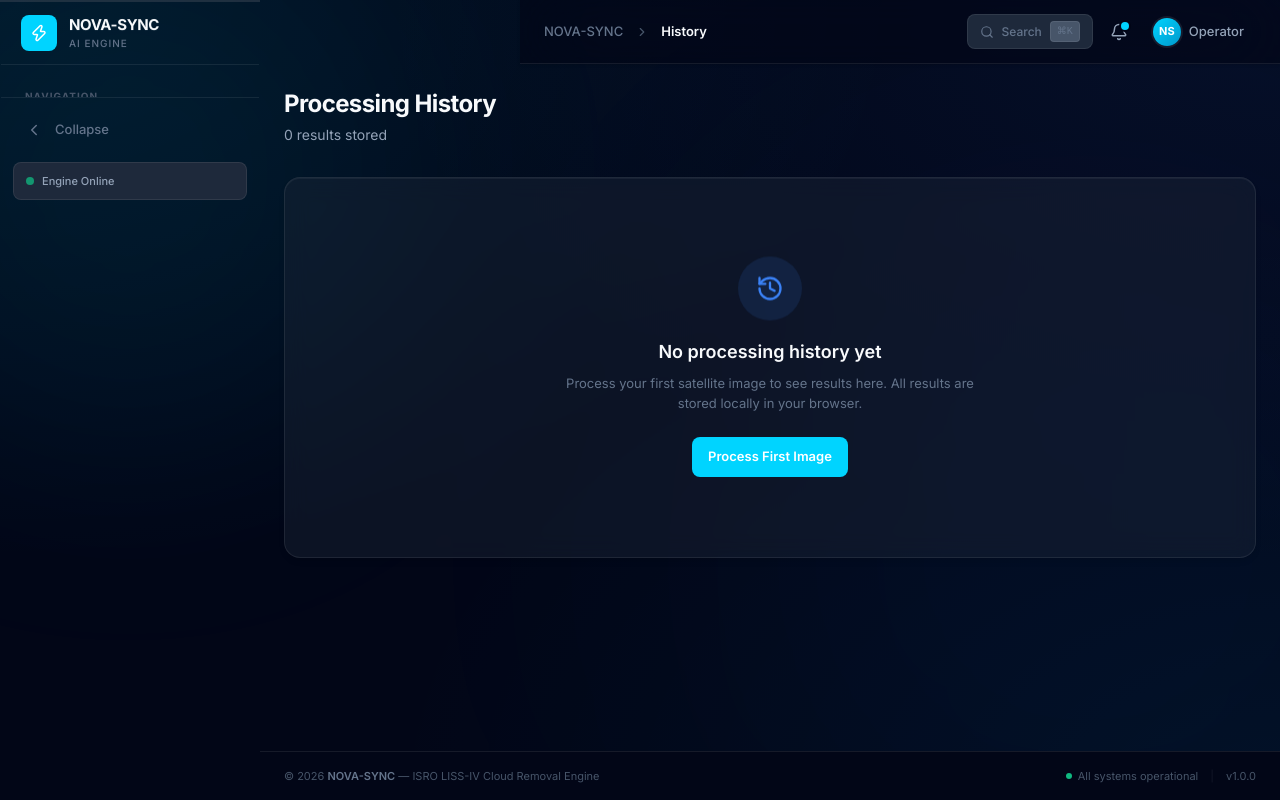
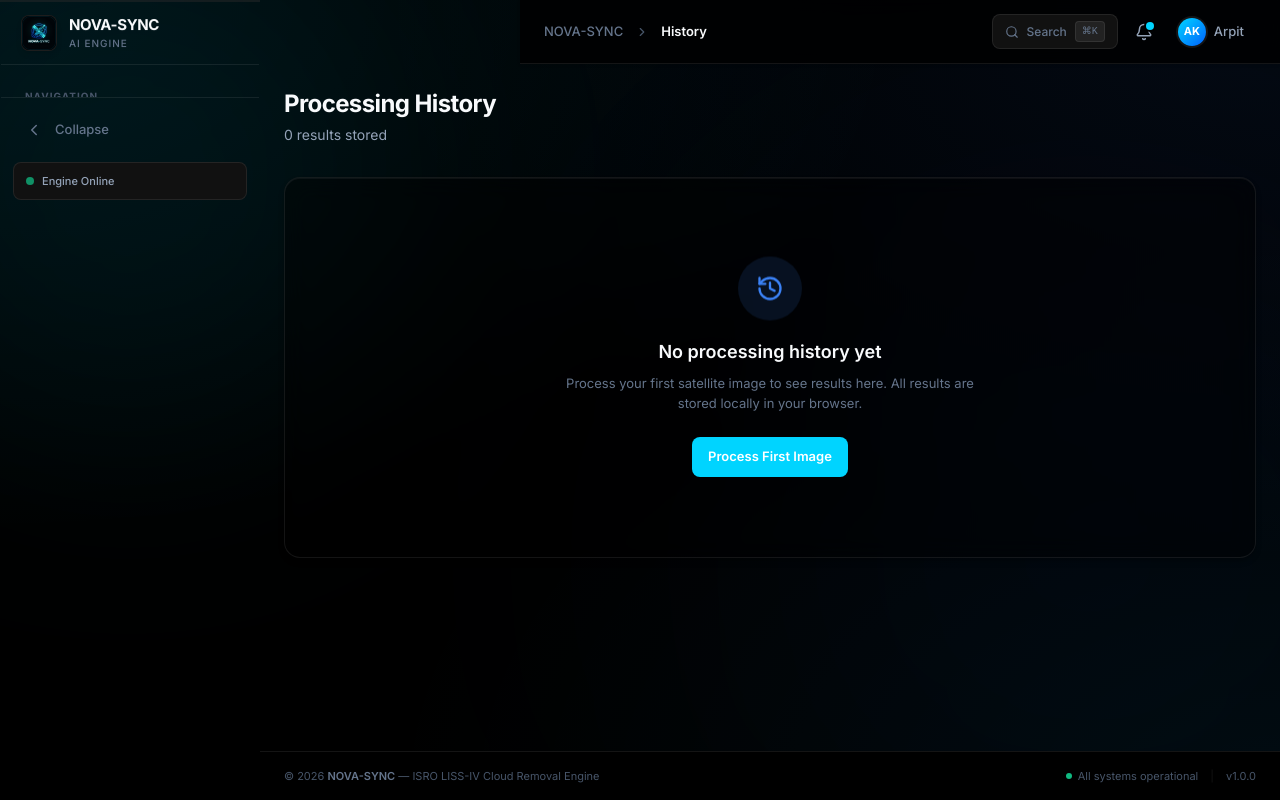
Before and after one commit to Arpit312/ISRO-AI, a Next.js app in the folder frontend/: page /history in a window 1280 px wide. Built offline with nearby package versions, Linux system fonts and the light colour scheme.

Commit message:
feat: premium logo, interactive navbar dropdowns, true black aesthetic

```diff
--- a/frontend/src/app/globals.css
+++ b/frontend/src/app/globals.css
@@ -16,12 +16,12 @@
   --color-info: #3B82F6;
   --color-info-subtle: rgba(59, 130, 246, 0.12);
 
-    --color-bg: #020617;
-  --color-bg-elevated: #0F172A;
-  --color-surface: #1E293B;
-  --color-surface-hover: #334155;
-  --color-surface-elevated: #475569;
-  --color-surface-overlay: rgba(2, 6, 23, 0.85);
+    --color-bg: #000000;
+  --color-bg-elevated: #0A0A0A;
+  --color-surface: #111111;
+  --color-surface-hover: #1A1A1A;
+  --color-surface-elevated: #222222;
+  --color-surface-overlay: rgba(0, 0, 0, 0.85);
 
     --color-border: rgba(255, 255, 255, 0.08);
   --color-border-hover: rgba(255, 255, 255, 0.15);
@@ -105,27 +105,27 @@
 }
 
 .glass {
-  background: rgba(30, 41, 59, 0.4);
+  background: rgba(0, 0, 0, 0.4);
   backdrop-filter: blur(12px);
   -webkit-backdrop-filter: blur(12px);
   border: 1px solid rgba(255, 255, 255, 0.08);
-  box-shadow: inset 0 1px 0 0 rgba(255, 255, 255, 0.05), 0 4px 6px -1px rgba(0, 0, 0, 0.1);
+  box-shadow: inset 0 1px 0 0 rgba(255, 255, 255, 0.05), 0 4px 6px -1px rgba(0, 0, 0, 0.3);
   will-change: transform, opacity;
 }
 
 .glass-hover:hover {
-  background: rgba(51, 65, 85, 0.5);
+  background: rgba(15, 15, 15, 0.5);
   border-color: rgba(255, 255, 255, 0.15);
-  box-shadow: inset 0 1px 0 0 rgba(255, 255, 255, 0.1), 0 10px 15px -3px rgba(0, 0, 0, 0.1);
+  box-shadow: inset 0 1px 0 0 rgba(255, 255, 255, 0.1), 0 10px 15px -3px rgba(0, 0, 0, 0.4);
   transform: translateY(-2px);
 }
 
 .glass-elevated {
-  background: rgba(15, 23, 42, 0.6);
+  background: rgba(10, 10, 10, 0.6);
   backdrop-filter: blur(16px);
   -webkit-backdrop-filter: blur(16px);
   border: 1px solid rgba(255, 255, 255, 0.12);
-  box-shadow: inset 0 1px 0 0 rgba(255, 255, 255, 0.1), 0 20px 25px -5px rgba(0, 0, 0, 0.2);
+  box-shadow: inset 0 1px 0 0 rgba(255, 255, 255, 0.1), 0 20px 25px -5px rgba(0, 0, 0, 0.5);
 }
 
 .glow-border {
--- a/frontend/src/components/layout/Navbar.tsx
+++ b/frontend/src/components/layout/Navbar.tsx
@@ -1,11 +1,16 @@
 "use client";
 
+import { useState, useRef, useEffect } from "react";
 import { usePathname } from "next/navigation";
 import {
   Bell,
   Search,
   ChevronRight,
   Menu,
+  Settings,
+  LogOut,
+  User,
+  X
 } from "lucide-react";
 import { cn } from "@/lib/utils";
 
@@ -19,17 +24,56 @@
   "/process": "Process Image",
   "/history": "History",
   "/settings": "Settings",
+  "/about": "About",
 };
 
 export default function Navbar({ sidebarCollapsed, onMobileMenuToggle }: NavbarProps) {
   const pathname = usePathname();
   const currentLabel = routeLabels[pathname] || "Page";
 
+  // Dropdown states
+  const [isSearchOpen, setIsSearchOpen] = useState(false);
+  const [isNotifOpen, setIsNotifOpen] = useState(false);
+  const [isProfileOpen, setIsProfileOpen] = useState(false);
+
+  const notifRef = useRef<HTMLDivElement>(null);
+  const profileRef = useRef<HTMLDivElement>(null);
+
+  // Close dropdowns when clicking outside
+  useEffect(() => {
+    const handleClickOutside = (event: MouseEvent) => {
+      if (notifRef.current && !notifRef.current.contains(event.target as Node)) {
+        setIsNotifOpen(false);
+      }
+      if (profileRef.current && !profileRef.current.contains(event.target as Node)) {
+        setIsProfileOpen(false);
+      }
+    };
+    document.addEventListener("mousedown", handleClickOutside);
+    return () => document.removeEventListener("mousedown", handleClickOutside);
+  }, []);
+
+  // Handle Command+K for search
+  useEffect(() => {
+    const handleKeyDown = (e: KeyboardEvent) => {
+      if ((e.metaKey || e.ctrlKey) && e.key === "k") {
+        e.preventDefault();
+        setIsSearchOpen(true);
+      }
+      if (e.key === "Escape") {
+        setIsSearchOpen(false);
+      }
+    };
+    document.addEventListener("keydown", handleKeyDown);
+    return () => document.removeEventListener("keydown", handleKeyDown);
+  }, []);
+
   return (
+    <>
       <header
         className={cn(
           "fixed top-0 right-0 z-30 h-[var(--navbar-height)] flex items-center justify-between px-4 md:px-6",
-        "bg-[var(--color-bg)]/60 backdrop-blur-2xl border-b border-[var(--color-border)] shadow-sm",
+          "bg-[var(--color-bg)]/80 backdrop-blur-md border-b border-[var(--color-border)] shadow-sm",
           "transition-all duration-300 ease-[var(--ease-smooth)]",
           "left-0",
           sidebarCollapsed
@@ -37,9 +81,7 @@
             : "md:left-[var(--sidebar-width)]"
         )}
       >
-      {}
         <div className="flex items-center gap-2 md:gap-3 text-[13px]">
-        {}
           <button
             onClick={onMobileMenuToggle}
             className="md:hidden p-1.5 -ml-1.5 mr-1 rounded-md text-[var(--color-text-secondary)] hover:text-[var(--color-text-primary)] hover:bg-[var(--color-surface-hover)]"
@@ -56,10 +98,10 @@
           </span>
         </div>
 
-      {}
-      <div className="flex items-center gap-2">
-        {}
+        <div className="flex items-center gap-2 relative">
+          {/* Search Button */}
           <button
+            onClick={() => setIsSearchOpen(true)}
             className={cn(
               "flex items-center gap-2 px-3 py-1.5 rounded-[var(--radius-md)]",
               "bg-[var(--color-surface)] border border-[var(--color-border)]",
@@ -75,37 +117,135 @@
             </kbd>
           </button>
 
-        {}
+          {/* Notifications */}
+          <div className="relative" ref={notifRef}>
             <button
+              onClick={() => {
+                setIsNotifOpen(!isNotifOpen);
+                setIsProfileOpen(false);
+              }}
               className={cn(
                 "relative flex items-center justify-center w-9 h-9 rounded-[var(--radius-md)]",
-            "text-[var(--color-text-secondary)]",
+                isNotifOpen ? "bg-[var(--color-surface-hover)] text-[var(--color-text-primary)]" : "text-[var(--color-text-secondary)]",
                 "hover:bg-[var(--color-surface-hover)] hover:text-[var(--color-text-primary)]",
                 "transition-all duration-200"
               )}
               aria-label="Notifications"
             >
               <Bell size={18} />
-          {}
               <div className="absolute top-2 right-2 w-2 h-2 rounded-full bg-[var(--color-primary)] ring-2 ring-[var(--color-bg)]" />
             </button>
 
-        {}
+            {/* Notification Dropdown */}
+            {isNotifOpen && (
+              <div className="absolute right-0 mt-2 w-72 rounded-[var(--radius-lg)] glass-elevated border border-[var(--color-border)] shadow-xl overflow-hidden animate-fade-in origin-top-right">
+                <div className="px-4 py-3 border-b border-[var(--color-border)] flex justify-between items-center bg-[var(--color-surface)]/50">
+                  <h3 className="text-[13px] font-bold text-[var(--color-text-primary)]">Notifications</h3>
+                  <span className="text-[10px] bg-[var(--color-primary-subtle)] text-[var(--color-primary)] px-2 py-0.5 rounded-full">2 New</span>
+                </div>
+                <div className="max-h-[300px] overflow-y-auto">
+                  <div className="p-3 border-b border-[var(--color-border-subtle)] hover:bg-[var(--color-surface-hover)] transition-colors cursor-pointer">
+                    <p className="text-[12px] text-[var(--color-text-primary)] font-medium">LISS-IV Image Processed</p>
+                    <p className="text-[11px] text-[var(--color-text-tertiary)] mt-1">Region: Bangalore_01 completed successfully.</p>
+                    <p className="text-[10px] text-[var(--color-primary)] mt-2">Just now</p>
+                  </div>
+                  <div className="p-3 hover:bg-[var(--color-surface-hover)] transition-colors cursor-pointer">
+                    <p className="text-[12px] text-[var(--color-text-primary)] font-medium">Model Weights Updated</p>
+                    <p className="text-[11px] text-[var(--color-text-tertiary)] mt-1">Diffusion model V2 loaded in pipeline.</p>
+                    <p className="text-[10px] text-[var(--color-text-muted)] mt-2">2 hours ago</p>
+                  </div>
+                </div>
+              </div>
+            )}
+          </div>
+
+          {/* Operator Profile */}
+          <div className="relative" ref={profileRef}>
             <button
+              onClick={() => {
+                setIsProfileOpen(!isProfileOpen);
+                setIsNotifOpen(false);
+              }}
               className={cn(
                 "flex items-center gap-2 pl-2 pr-3 py-1.5 rounded-[var(--radius-md)]",
-            "hover:bg-[var(--color-surface-hover)]",
+                isProfileOpen ? "bg-[var(--color-surface-hover)]" : "hover:bg-[var(--color-surface-hover)]",
                 "transition-all duration-200"
               )}
             >
-          <div className="w-7 h-7 rounded-full bg-gradient-to-br from-[var(--color-primary)] to-[var(--color-primary-dark)] flex items-center justify-center text-[11px] font-bold text-white ring-2 ring-[var(--color-border)]">
-            NS
+              <div className="w-7 h-7 rounded-full bg-gradient-to-br from-[var(--color-primary)] to-blue-600 flex items-center justify-center text-[11px] font-bold text-white ring-2 ring-[var(--color-border)]">
+                AK
               </div>
               <span className="hidden sm:inline text-[13px] font-medium text-[var(--color-text-secondary)]">
-            Operator
+                Arpit
               </span>
             </button>
+
+            {/* Profile Dropdown */}
+            {isProfileOpen && (
+              <div className="absolute right-0 mt-2 w-48 rounded-[var(--radius-lg)] glass-elevated border border-[var(--color-border)] shadow-xl overflow-hidden animate-fade-in origin-top-right">
+                <div className="px-4 py-3 border-b border-[var(--color-border)] bg-[var(--color-surface)]/50">
+                  <p className="text-[13px] font-bold text-[var(--color-text-primary)]">Arpit Kishor Pathak</p>
+                  <p className="text-[11px] text-[var(--color-text-tertiary)] mt-0.5 truncate">2005arpitpathak@gmai.com</p>
+                </div>
+                <div className="p-1">
+                  <button className="w-full flex items-center gap-2 px-3 py-2 text-[12px] text-[var(--color-text-secondary)] hover:text-[var(--color-text-primary)] hover:bg-[var(--color-surface-hover)] rounded-md transition-colors text-left">
+                    <User size={14} /> My Profile
+                  </button>
+                  <button className="w-full flex items-center gap-2 px-3 py-2 text-[12px] text-[var(--color-text-secondary)] hover:text-[var(--color-text-primary)] hover:bg-[var(--color-surface-hover)] rounded-md transition-colors text-left">
+                    <Settings size={14} /> Preferences
+                  </button>
+                  <div className="h-px bg-[var(--color-border-subtle)] my-1" />
+                  <button className="w-full flex items-center gap-2 px-3 py-2 text-[12px] text-red-400 hover:text-red-300 hover:bg-red-500/10 rounded-md transition-colors text-left">
+                    <LogOut size={14} /> Sign Out
+                  </button>
+                </div>
+              </div>
+            )}
+          </div>
         </div>
       </header>
+
+      {/* Search Command Palette Modal */}
+      {isSearchOpen && (
+        <div className="fixed inset-0 z-50 flex items-start justify-center pt-[15vh] px-4">
+          <div
+            className="absolute inset-0 bg-black/60 backdrop-blur-sm animate-fade-in"
+            onClick={() => setIsSearchOpen(false)}
+          />
+          <div className="relative w-full max-w-xl rounded-xl glass-elevated border border-[var(--color-border)] shadow-2xl animate-fade-in-up overflow-hidden">
+            <div className="flex items-center px-4 py-3 border-b border-[var(--color-border)]">
+              <Search size={18} className="text-[var(--color-text-tertiary)] mr-3" />
+              <input
+                autoFocus
+                type="text"
+                placeholder="Search models, histories, or settings..."
+                className="flex-1 bg-transparent border-none outline-none text-[14px] text-[var(--color-text-primary)] placeholder:text-[var(--color-text-tertiary)]"
+              />
+              <button
+                onClick={() => setIsSearchOpen(false)}
+                className="p-1 text-[var(--color-text-tertiary)] hover:text-[var(--color-text-primary)] transition-colors rounded-md hover:bg-[var(--color-surface-hover)]"
+              >
+                <X size={16} />
+              </button>
+            </div>
+            <div className="p-2">
+              <p className="px-3 py-2 text-[10px] font-bold tracking-widest uppercase text-[var(--color-text-muted)]">Quick Actions</p>
+              <button className="w-full flex items-center gap-3 px-3 py-2 text-left rounded-md hover:bg-[var(--color-surface-hover)] transition-colors group">
+                <div className="w-6 h-6 rounded bg-[var(--color-primary-subtle)] flex items-center justify-center text-[var(--color-primary)] group-hover:bg-[var(--color-primary)] group-hover:text-black transition-colors">
+                  <Search size={12} />
+                </div>
+                <span className="text-[13px] text-[var(--color-text-secondary)] group-hover:text-[var(--color-text-primary)]">Process new LISS-IV image</span>
+              </button>
+              <button className="w-full flex items-center gap-3 px-3 py-2 text-left rounded-md hover:bg-[var(--color-surface-hover)] transition-colors group">
+                <div className="w-6 h-6 rounded bg-emerald-500/10 flex items-center justify-center text-emerald-400 group-hover:bg-emerald-500 group-hover:text-black transition-colors">
+                  <Settings size={12} />
+                </div>
+                <span className="text-[13px] text-[var(--color-text-secondary)] group-hover:text-[var(--color-text-primary)]">Open settings dashboard</span>
+              </button>
+            </div>
+          </div>
+        </div>
+      )}
+    </>
   );
 }
--- a/frontend/src/components/layout/Sidebar.tsx
+++ b/frontend/src/components/layout/Sidebar.tsx
@@ -4,6 +4,7 @@
 import Link from "next/link";
 import { usePathname } from "next/navigation";
 import { cn } from "@/lib/utils";
+import Image from "next/image";
 import {
   LayoutDashboard,
   Satellite,
@@ -97,11 +98,11 @@
           collapsed ? "md:w-[var(--sidebar-collapsed-width)]" : "md:w-[var(--sidebar-width)]"
         )}
       >
-      {}
+      {/* Branding */}
       <div className="flex items-center gap-3 px-5 h-[var(--navbar-height)] border-b border-[var(--color-border)] shrink-0">
-        <div className="relative flex items-center justify-center w-9 h-9 rounded-[var(--radius-md)] bg-[var(--color-primary)] shrink-0">
-          <Zap size={18} className="text-white" />
-          <div className="absolute inset-0 rounded-[var(--radius-md)] animate-pulse-glow" />
+        <div className="relative flex items-center justify-center w-9 h-9 rounded-[var(--radius-md)] bg-[var(--color-bg-elevated)] shrink-0 overflow-hidden border border-[var(--color-border)] shadow-md">
+          <Image src="/logo.png" alt="Logo" fill className="object-cover" />
+          <div className="absolute inset-0 rounded-[var(--radius-md)] animate-pulse-glow pointer-events-none border border-[var(--color-primary-subtle)]" />
         </div>
         {!collapsed && (
           <div className="animate-fade-in overflow-hidden">
```
Also changed, not shown: frontend/public/logo.png (added). Lines whose indentation alone changed are shown as unchanged.
